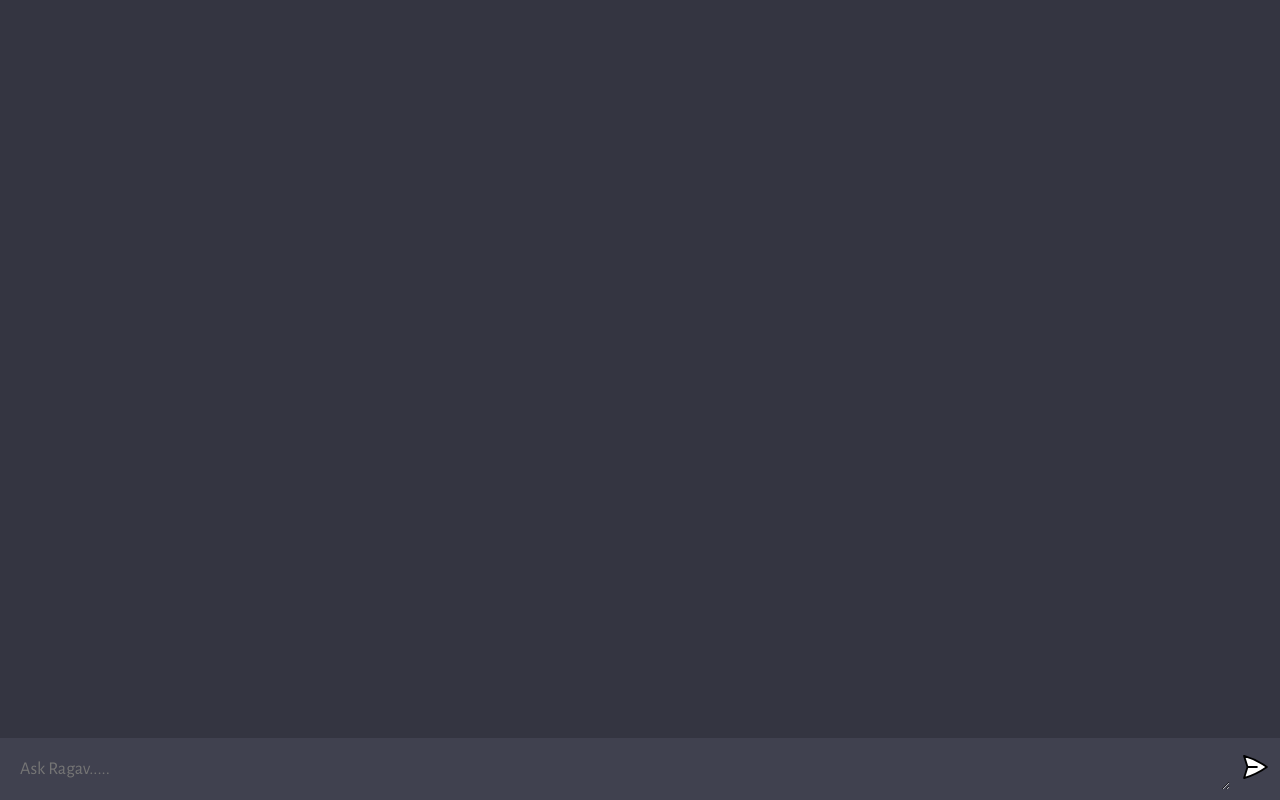
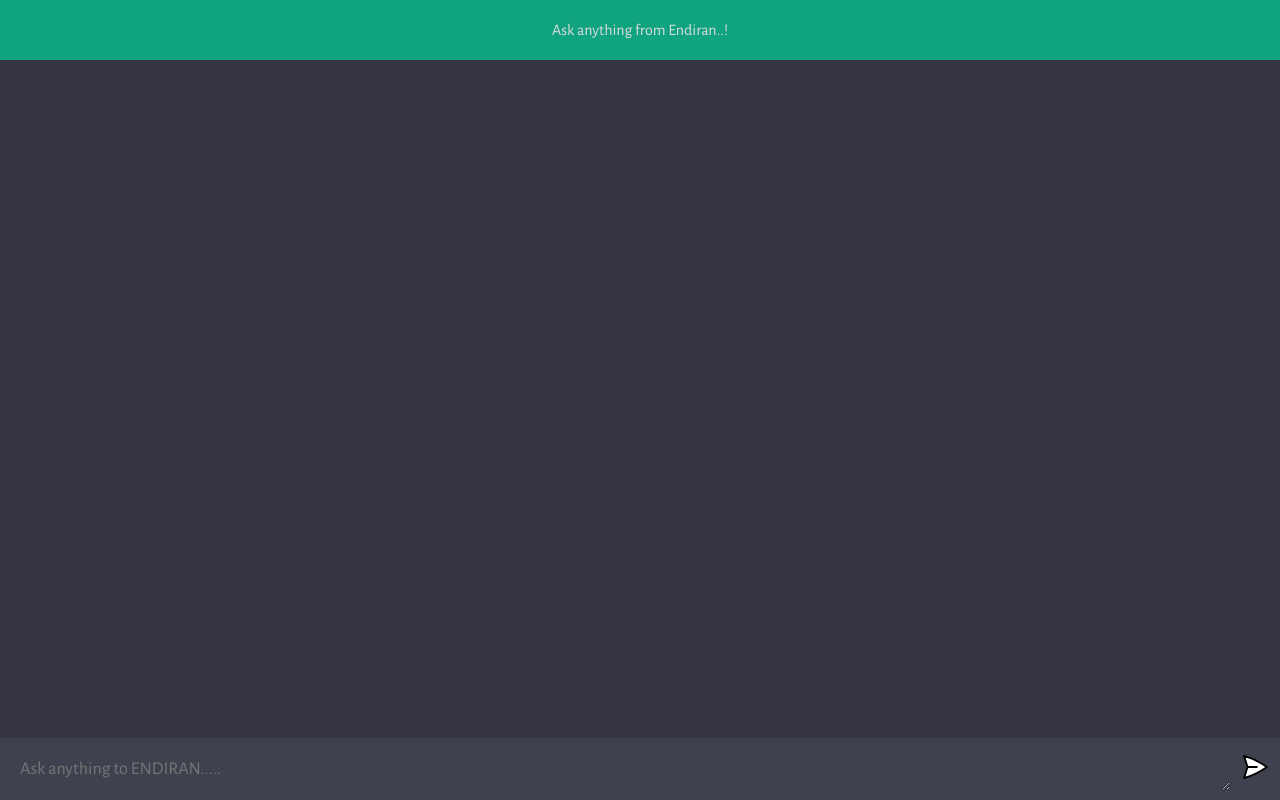
Before and after one commit to Ragasrm/Ragav-Endiran-chat-bot-client, a website built with Vite: page index.html in a window 1280 px wide. Built offline with nearby package versions, Linux system fonts and the light colour scheme.

Commit message:
second commit

```diff
--- a/index.html
+++ b/index.html
@@ -9,9 +9,10 @@
   </head>
   <body>
     <div id="app">
+      <div class="nav-bar">Ask anything from Endiran..!</div>
     <div id="chat_container"></div>
     <form>
-      <textarea name="prompt"  cols="1" rows="1" placeholder="Ask Ragav....."></textarea>
+      <textarea name="prompt"  cols="1" rows="1" placeholder="Ask anything to ENDIRAN....."></textarea>
       <button type="submit"><img src="assets/send.svg" alt="img"/></button>
     </form>
   </div>
--- a/style.css
+++ b/style.css
@@ -10,6 +10,20 @@
 body {
   background: #343541;
 }
+
+.nav-bar{
+  display: flex;
+  justify-content: center;
+  align-items: center;
+  height: 60px;
+  width: 100%;
+  background-color:#10a37f;
+  color: #dcdcdc;
+}
+
+
+
+
 
 #app {
   width: 100vw;
```
